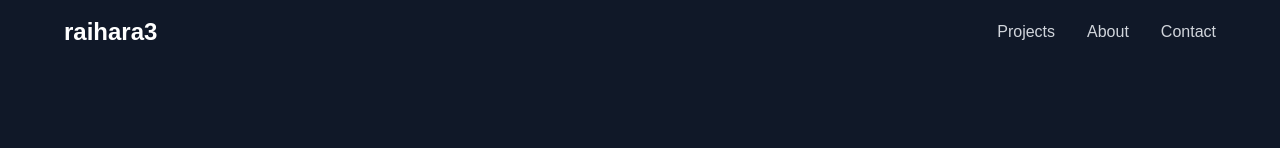
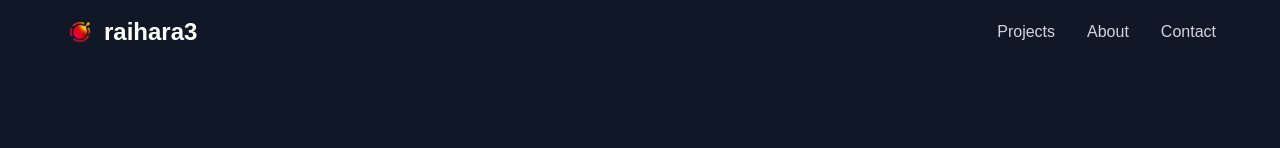
Before and after one commit to raihara3/raihara3-web, a Next.js app: page / in a window 1280 px wide. Shown: the top 148 px of the page. Built offline with nearby package versions, Linux system fonts and the light colour scheme.

Commit message:
add logo

```diff
--- a/src/app/layout.tsx
+++ b/src/app/layout.tsx
@@ -15,6 +15,9 @@ const geistMono = Geist_Mono({
 export const metadata: Metadata = {
   title: "raihara3",
   description: "raihara3's projects",
+  icons: {
+    icon: "/logo.png",
+  },
 };
 
 export default function RootLayout({
--- a/src/components/Header.tsx
+++ b/src/components/Header.tsx
@@ -1,6 +1,7 @@
 "use client";
 
-import { useState, useEffect } from "react";
+import { useState } from "react";
+import Image from "next/image";
 
 export default function Header() {
   const [isMenuOpen, setIsMenuOpen] = useState(false);
@@ -45,7 +46,16 @@ export default function Header() {
   return (
     <header className="fixed top-0 left-0 right-0 z-50 bg-gray-900 bg-opacity-80 backdrop-blur-sm py-4 px-6">
       <nav className="max-w-6xl mx-auto flex justify-between items-center">
-        <h1 className="text-2xl font-bold text-white">raihara3</h1>
+        <div className="flex items-center gap-2">
+          <Image
+            src="/logo.png"
+            alt="raihara3 logo"
+            width={32}
+            height={32}
+            className="w-8 h-8"
+          />
+          <h1 className="text-2xl font-bold text-white">raihara3</h1>
+        </div>
 
         <button
           className="md:hidden text-white"
```
